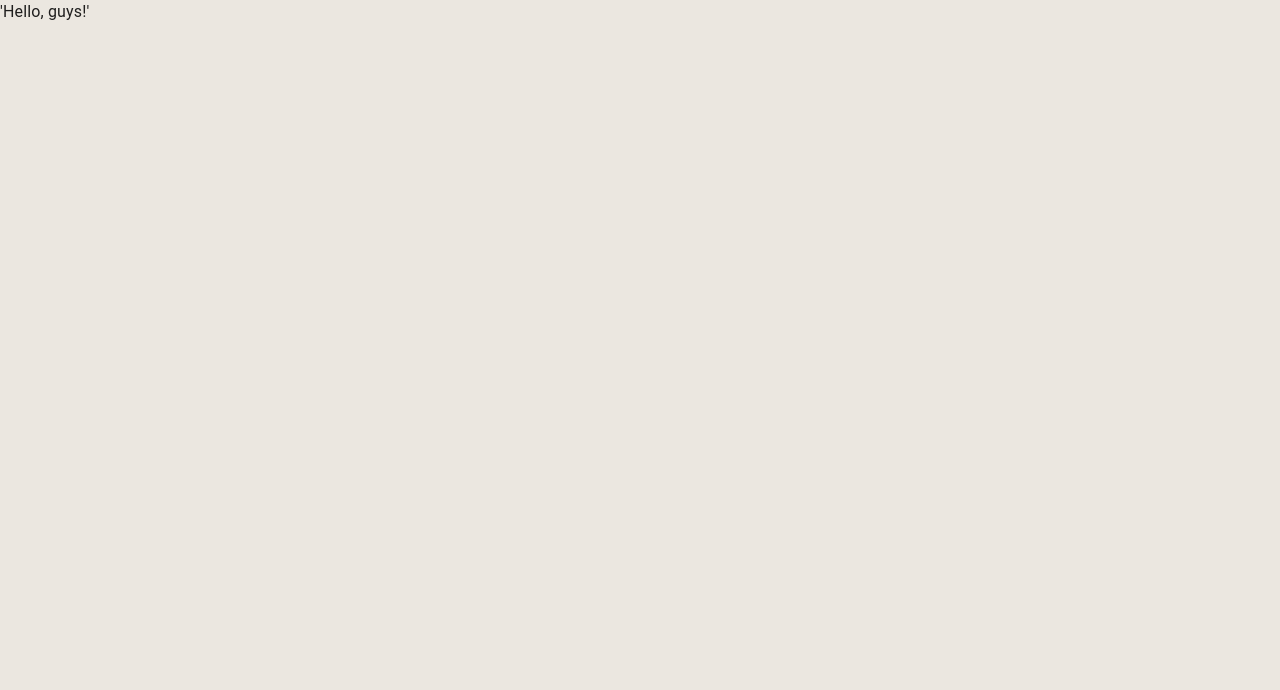
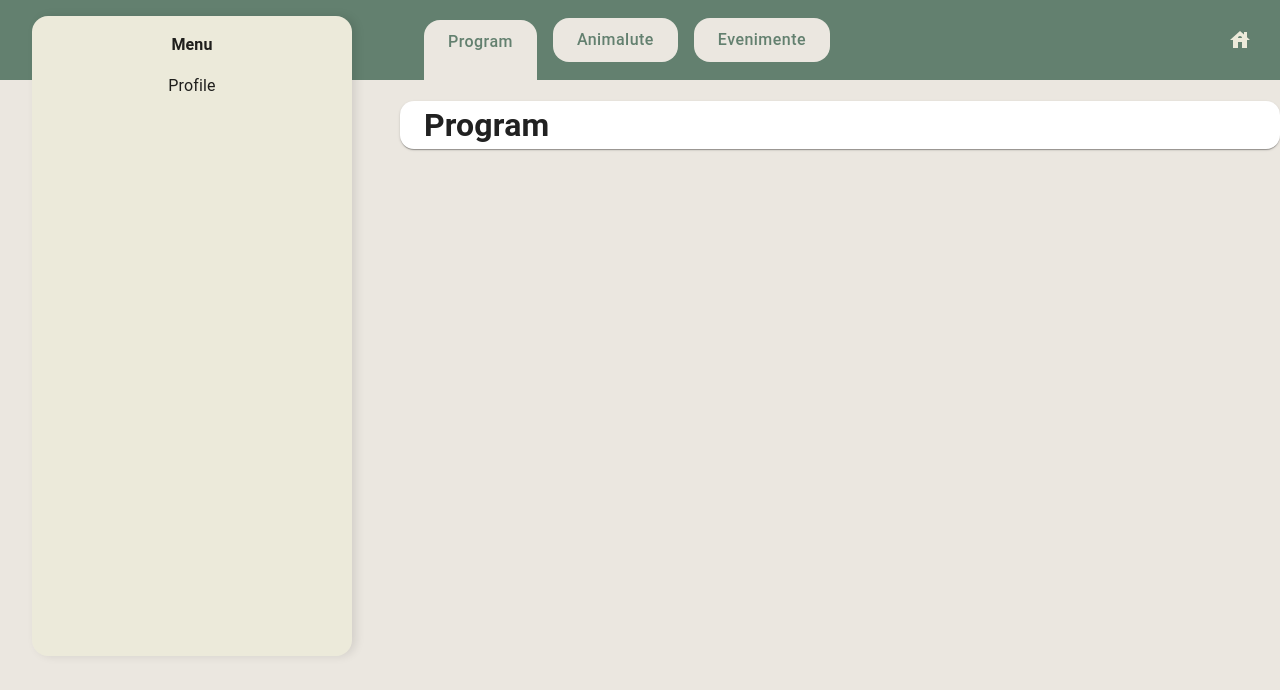
Before and after one commit to PurrSoft/purrsoft-frontend, a React (Vite) app in the folder purrsoft/: page /management/program in a window 1280 px wide. Before the commit this address led to /. Shown: the top 690 px of the page. Built offline with nearby package versions, Linux system fonts and the light colour scheme.

Commit message:
PURSSOFT40.7 - Fixed typo :))

```diff
--- a/purrsoft/src/App.tsx
+++ b/purrsoft/src/App.tsx
@@ -26,7 +26,7 @@ const authenticatedRoutesConfig = [
   ...publicRoutes,
 
   {
-    path: '/managment',
+    path: '/management',
     element: <Layout />,
     children: [
       {
--- a/purrsoft/src/features/Navbar/component.tsx
+++ b/purrsoft/src/features/Navbar/component.tsx
@@ -28,8 +28,8 @@ export const Navbar = () => {
   const isMediumScreen = useMediaQuery(theme.breakpoints.between('sm', 'md'));
 
   useEffect(() => {
-    if (location.pathname === '/managment') {
-      navigate('/managment/program', { replace: true });
+    if (location.pathname === '/management') {
+      navigate('/management/program', { replace: true });
     } else {
       setActiveTab(location.pathname);
     }
@@ -38,18 +38,18 @@ export const Navbar = () => {
   const routes: RouteObject[] = [
     {
       label: 'Program',
-      value: '/managment/program',
-      url: '/managment/program',
+      value: '/management/program',
+      url: '/management/program',
     },
     {
       label: 'Animalute',
-      value: '/managment/animalute',
-      url: '/managment/animalute',
+      value: '/management/animalute',
+      url: '/management/animalute',
     },
     {
       label: 'Evenimente',
-      value: '/managment/evenimente',
-      url: '/managment/evenimente',
+      value: '/management/evenimente',
+      url: '/management/evenimente',
     },
   ];
 
```
